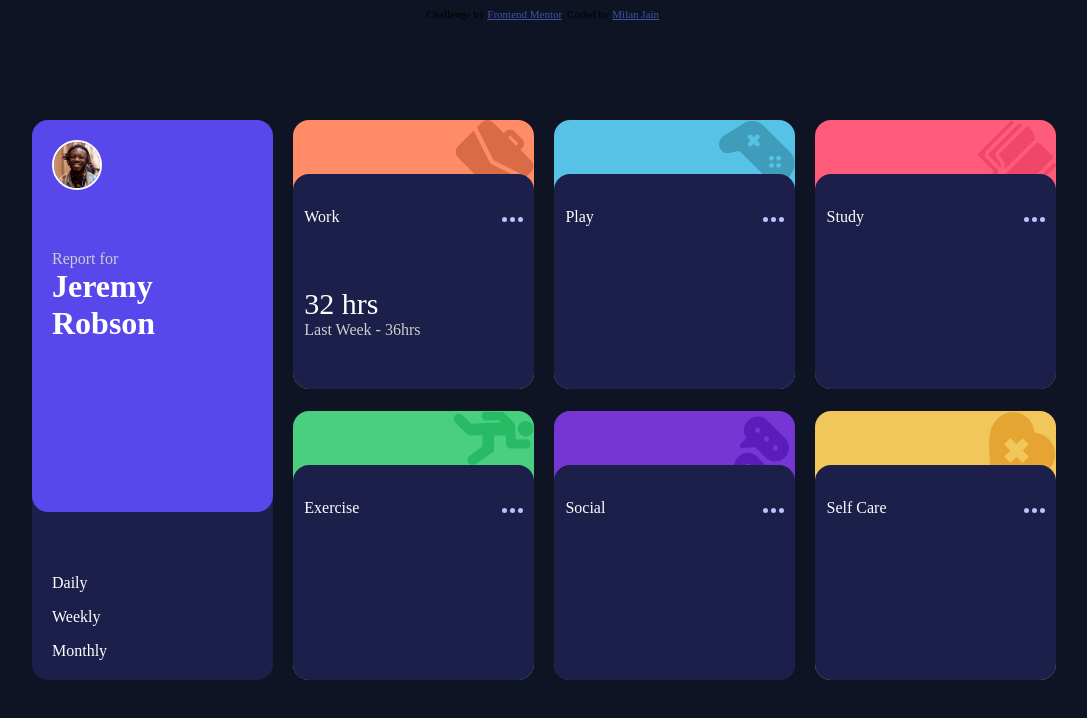
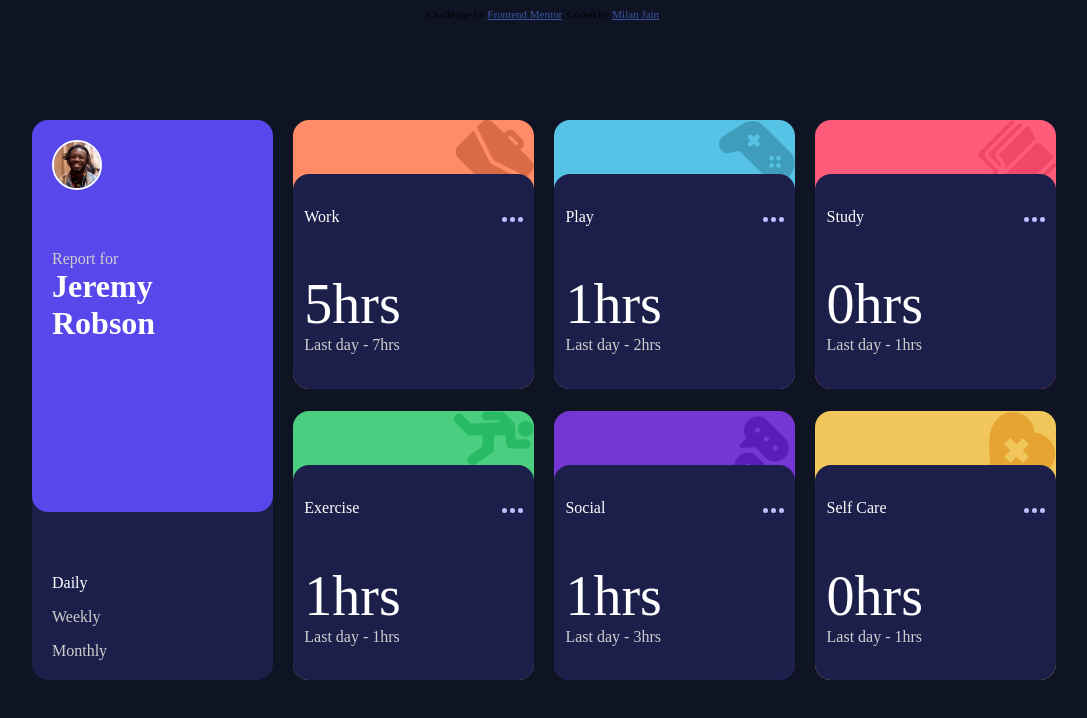
Before and after one commit to milanjain2208/TimeTracker, a plain HTML site: page index.html in a window 1280 px wide. Shown: the whole page, without its empty margins (96-1183 px from the left). Drawn offline with Linux system fonts and the light colour scheme.

Commit message:
added functionality

```diff
--- a/data.json
+++ b/data.js
@@ -1,6 +1,6 @@
-[
+data = [
   {
-    "title": "Work",
+    "title": "work",
     "timeframes": {
       "daily": {
         "current": 5,
@@ -17,7 +17,7 @@
     }
   },
   {
-    "title": "Play",
+    "title": "play",
     "timeframes": {
       "daily": {
         "current": 1,
@@ -34,7 +34,7 @@
     }
   },
   {
-    "title": "Study",
+    "title": "study",
     "timeframes": {
       "daily": {
         "current": 0,
@@ -51,7 +51,7 @@
     }
   },
   {
-    "title": "Exercise",
+    "title": "exercise",
     "timeframes": {
       "daily": {
         "current": 1,
@@ -68,7 +68,7 @@
     }
   },
   {
-    "title": "Social",
+    "title": "social",
     "timeframes": {
       "daily": {
         "current": 1,
@@ -85,7 +85,7 @@
     }
   },
   {
-    "title": "Self Care",
+    "title": "selfcare",
     "timeframes": {
       "daily": {
         "current": 0,
--- a/index.css
+++ b/index.css
@@ -131,7 +131,7 @@ body {
 
 .current {
     color: white;
-    font-size: 30px;
+    font-size: 3.5em;
 }
 
 .previous {
@@ -147,3 +147,14 @@ body {
     width: 90;
     height: 90;
 }
+.timeframe {
+    color:rgb(206, 206, 206);
+    cursor: pointer;
+}
+.timeframe:hover {
+    color: white;
+}
+
+.color-white{
+    color: white;
+}
--- a/index.html
+++ b/index.html
@@ -6,6 +6,7 @@
 
   <link rel="icon" type="image/png" sizes="32x32" href="./images/favicon-32x32.png">
   <link rel="stylesheet" href="./index.css">
+  <script src="data.js"></script>
   <script src="index.js"></script>
 
   <title>Frontend Mentor | Time tracking dashboard</title>
@@ -37,9 +38,9 @@
         </div>
       </div>
       <div class="period">
-        <div id="daily" style="margin-bottom: 1em;">Daily</div>
-        <div id="weekly">Weekly</div>
-        <div id="montly" style="margin-top: 1em;">Monthly</div>
+        <div class="timeframe daily color-white" data-name="daily" data-shortname="day" style="margin-bottom: 1em;">Daily</div>
+        <div class="timeframe weekly" data-name="weekly" data-shortname="week">Weekly</div>
+        <div class="timeframe montly" data-name="monthly" data-shortname="month" style="margin-top: 1em;">Monthly</div>
       </div>
     </div>
     <div class="card work">
@@ -54,8 +55,8 @@
           </div>
         </div>
         <div class='card-stats'>
-          <div class="current">32 hrs</div>
-          <div class='previous'>Last Week - 36hrs</div>
+          <div class="current"></div>
+          <div class='previous'></div>
         </div>
       </div>
     </div>
--- a/index.js
+++ b/index.js
@@ -1,14 +1,22 @@
 window.onload = function() {
-    const workCurrent = document.querySelector(".work .current");
-    const workPrevious = document.querySelector(".work .previous");
-    const playCurrent = document.querySelector(".play .current");
-    const playPrevious = document.querySelector(".play .previous");
-    const studyCurrent = document.querySelector(".study .current");
-    const studyPrevious = document.querySelector(".study .previous");
-    const exerciseCurrent = document.querySelector(".exercise .current");
-    const exercisePrevious = document.querySelector(".exercise .previous");
-    const socialCurrent = document.querySelector(".social .current");
-    const socialPrevious = document.querySelector(".social .previous");
-    const selfcareCurrent = document.querySelector(".selfcare .current");
-    const selfcarePrevious = document.querySelector(".selfcare .previous");
+    const timeframes = document.querySelectorAll(".timeframe")
+    let activeTimeframe = timeframes[0];
+    function setActive(timeframe) {
+        activeTimeframe.classList.toggle("color-white")
+        timeframe.classList.toggle("color-white")
+        activeTimeframe = timeframe
+    }
+    function setStat(timeframe) {
+        data.forEach(cardstat => {
+            const previous = document.querySelector(`.${cardstat["title"]} .previous`)
+            const current = document.querySelector(`.${cardstat["title"]} .current`)
+            current.innerText = cardstat["timeframes"][`${timeframe.dataset.name}`]["current"]+"hrs"
+            previous.innerText = `Last ${timeframe.dataset.shortname} - ` + cardstat["timeframes"][`${timeframe.dataset.name}`]["previous"]+"hrs"
+        })
+    }
+    timeframes.forEach(timeframe => timeframe.addEventListener('click',event => {
+        setStat(timeframe)
+        setActive(timeframe)
+    }))
+    setStat(timeframes[0])
 }
```
